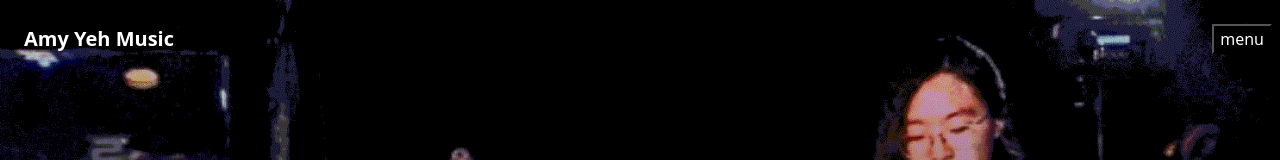
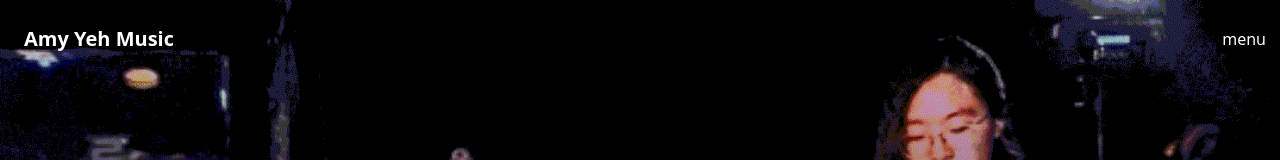
Before and after one commit to coleaniblett/amy-yeh-music, a React (Create React App) app: page / in a window 1280 px wide. Shown: the top 160 px of the page. Built offline with nearby package versions, Linux system fonts and the light colour scheme.

Commit message:
remove button border

```diff
--- a/src/components/Banner/Banner.css
+++ b/src/components/Banner/Banner.css
@@ -1,3 +1,7 @@
 header {
   z-index: 1;
 }
+
+.menu-button {
+  border-width: 0;
+}
--- a/src/components/Banner/Banner.tsx
+++ b/src/components/Banner/Banner.tsx
@@ -10,7 +10,7 @@ export const Banner: React.FC = () => {
           Amy Yeh Music
         </p>
         <div>
-          <button className="text-white bg-black">
+          <button className="menu-button text-white bg-black shadow-none">
             menu
           </button>
         </div>
```
